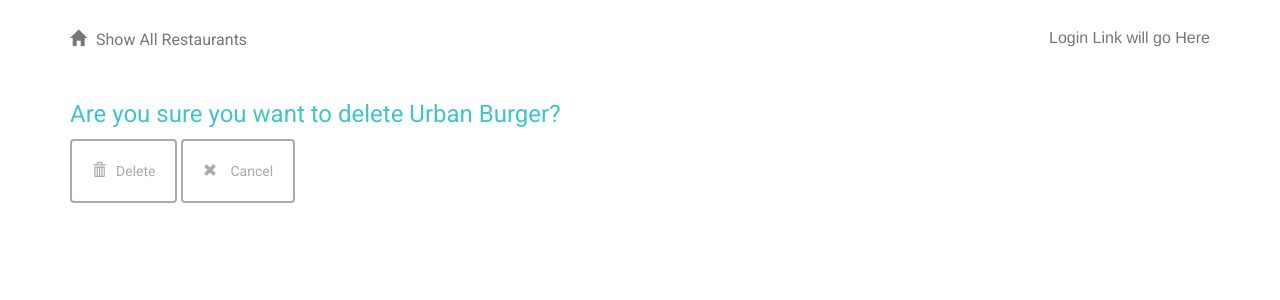
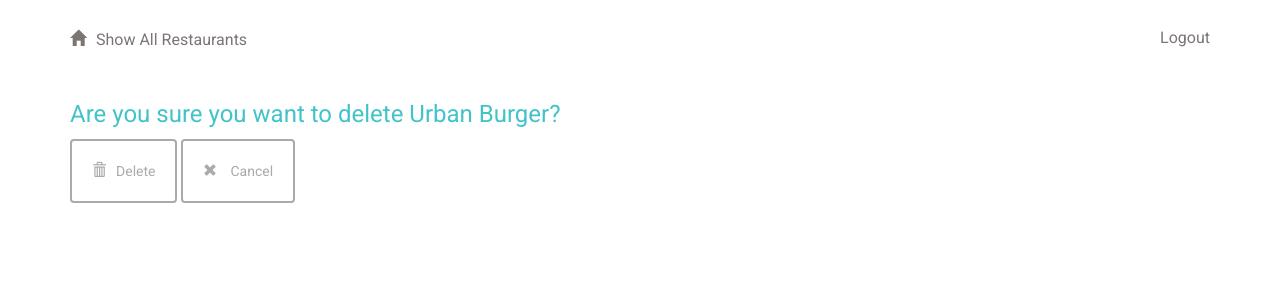
Before and after one commit to 0918707799/Udacity-nanodegreeplus, a Flask app: page /restaurant/1/delete/ in a window 1280 px wide. Shown: the top 300 px of the page. Run offline with Flask 2, Linux system fonts and the light colour scheme; a user stored in the database is signed in; data comes from the database, SQL or seed files in the repository; parts of the project's set-up code (start-up, migrations or seed data) failed here and were passed over; some libraries are stand-ins or nearby versions.

Commit message:
updated code

```diff
--- a/item_catalog/vagrant/catalog/o_auth/project.py
+++ b/item_catalog/vagrant/catalog/o_auth/project.py
@@ -186,16 +186,15 @@ def gconnect():
         response.headers['Content-Type'] = 'application/json'
         return response
 
-    stored_access_token = login_session.get('access_token')
+    stored_credentials = login_session.get('credentials')
     stored_gplus_id = login_session.get('gplus_id')
-    if stored_access_token is not None and gplus_id == stored_gplus_id:
+    if stored_credentials is not None and gplus_id == stored_gplus_id:
         response = make_response(json.dumps('Current user is already connected.'),
                                  200)
         response.headers['Content-Type'] = 'application/json'
         return response
 
     # Store the access token in the session for later use.
-    login_session['provider'] = 'google'
     login_session['access_token'] = credentials.access_token
     login_session['gplus_id'] = gplus_id
 
@@ -209,8 +208,11 @@ def gconnect():
     login_session['username'] = data['name']
     login_session['picture'] = data['picture']
     login_session['email'] = data['email']
+    # ADD PROVIDER TO LOGIN SESSION
+    login_session['provider'] = 'google'
 
-    user_id = getUserID(login_session['email'])
+    # see if user exists, if it doesn't make a new one
+    user_id = getUserID(data["email"])
     if not user_id:
         user_id = createUser(login_session)
     login_session['user_id'] = user_id
@@ -431,21 +433,20 @@ def disconnect():
     if 'provider' in login_session:
         if login_session['provider'] == 'google':
             gdisconnect()
-            del login_session['gplus_id']
-            del login_session['credentials']
+            # google credential are getting deleted in gdisconnect function
+            #  so not using del login_session here as below
         if login_session['provider'] == 'facebook':
             fbdisconnect()
             del login_session['facebook_id']
-        del login_session['username']
-        del login_session['email']
-        del login_session['picture']
-        del login_session['user_id']
+            del login_session['username']
+            del login_session['email']
+            del login_session['picture']
+            del login_session['user_id']
         del login_session['provider']
         flash("You have successfully been logged out.")
         return redirect(url_for('showRestaurants'))
     else:
         flash("You were not logged in")
-        return redirect(url_for('showRestaurants'))
 
 
 if __name__ == '__main__':
--- a/item_catalog/vagrant/catalog/o_auth/templates/header.html
+++ b/item_catalog/vagrant/catalog/o_auth/templates/header.html
@@ -5,7 +5,14 @@
 		</a>
 	</div>
 	<div class="col-md-6 text-right">
-					<p>Login Link will go Here </p>
+		<p> {%if 'username' not in session %}
+			<a href="{{url_for('showLogin')}}">
+				Click Here to Login
+			</a> {% else %}
+			<a href="{{url_for('disconnect')}}">
+				Logout
+			</a> {% endif %}
+		</p>
 
 	</div>
 </div>
```
